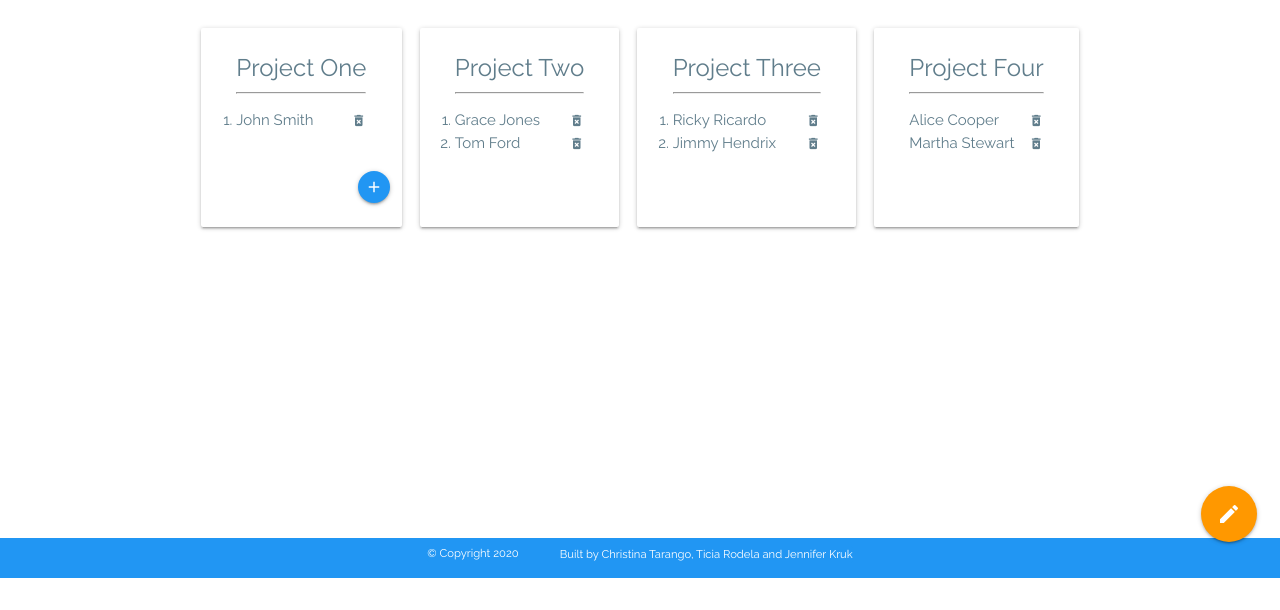
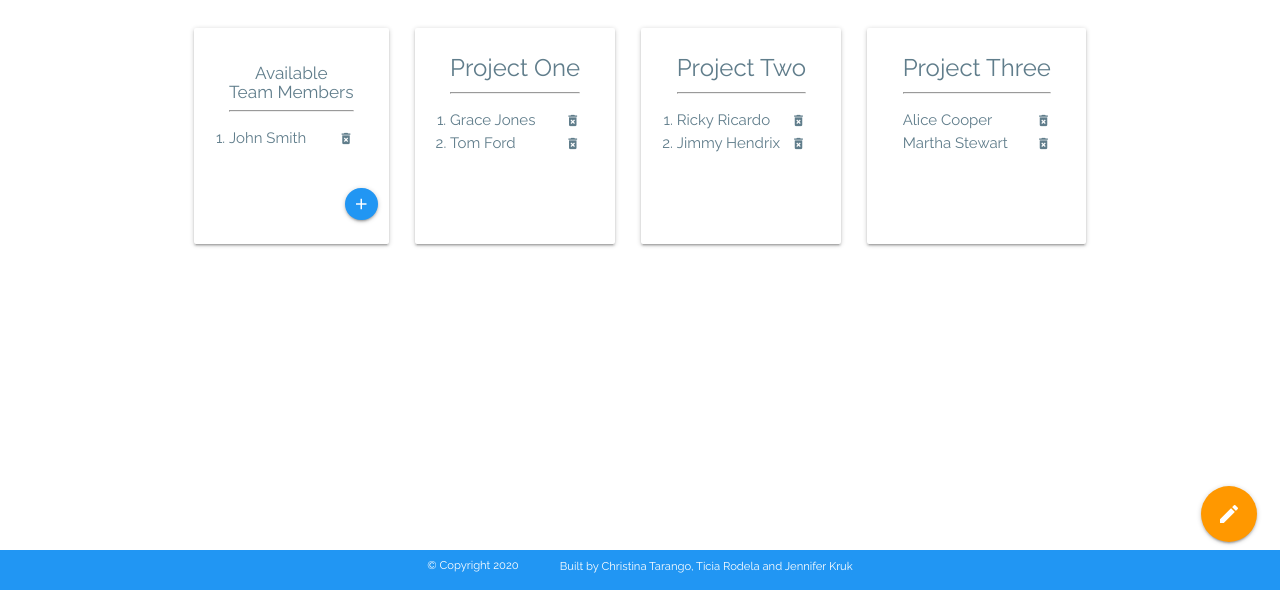
Before and after one commit to teslacats7776/Project2, a website: page public/manager.html in a window 1280 px wide. Shown: the part 203-813 px from the top of the page. Drawn offline with nearby package versions, Linux system fonts and the light colour scheme.

Commit message:
drag and drop added to manager's page

```diff
--- a/public/css/manager.css
+++ b/public/css/manager.css
@@ -102,6 +102,7 @@ img {
     height: 70vh;
 }
 
+
 #manager {
     color: orange;
     font-family: 'Playfair Display', serif;
--- a/public/js/dragndrop.js
+++ b/public/js/dragndrop.js
@@ -4,14 +4,13 @@
 $(document).ready(function() {
 
     // for team member page
-
     $( "#waiting, #assigned, #active, #done" ).sortable({
         connectWith: ".sort",
         dropOnEmpty: false
     });
 
     // for manager page
-    $( "#project1, #project2, #project3, #project4").sortable({
+    $( "#available, #project1, #project2, #project3").sortable({
         connectWith: ".sort",
         dropOnEmpty: false
     });
--- a/public/js/manager.js
+++ b/public/js/manager.js
@@ -29,7 +29,7 @@ $(document).ready(function(){
       });
 
       team.append(del);
-      $("#project1").append(team);
+      $("#available").append(team);
         //to clear the input
       $(".txtb").val("");
     }
@@ -38,8 +38,4 @@ $(document).ready(function(){
   });
 
 
-
-
-
-
 }); //end document.ready
--- a/public/manager.html
+++ b/public/manager.html
@@ -4,7 +4,7 @@
     <meta charset="UTF-8">
     <meta name="viewport" content="width=device-width, initial-scale=1.0">
     <!-- jQUERY  -->
-    <script src="https://ajax.googleapis.com/ajax/libs/jquery/3.5.1/jquery.min.js"></script>
+    <!-- <script src="https://ajax.googleapis.com/ajax/libs/jquery/3.5.1/jquery.min.js"></script> -->
     <!-- MATERIALIZE CSS -->
     <link rel="stylesheet" href="https://cdnjs.cloudflare.com/ajax/libs/materialize/1.0.0/css/materialize.min.css">
     <!--Import Google Icon Font-->
@@ -63,17 +63,17 @@
     </div>
 
     <!-- BODY  -->
-    <div class="container bodyContainer">
+    <div class="container bodyContainer row col s12">
         <h5 class = "right-align" id="manager">Project Manager's Name</h5>
 
     <!-- CARDS -->
-<div class="row cardRow col sm12">
+    <div class="row cardRow">
 
-  <div class="card white col sm3 waiting">
+  <div class="card white col sm3">
     <div class="card-content blue-grey-text">
-      <span class="card-title center">Project One</span>
+      <span class="card-title center"><h6>Available <br> Team Members</h6></span>
       <hr>
-      <ol id="project1" class="sort">
+      <ol id="available" class="sort">
       <li>John Smith<i class="tiny material-icons"id="del">delete_forever</i></li>
     </ol>
     </div>
@@ -88,9 +88,9 @@
 
    <div class="card white col sm3">
     <div class="card-content blue-grey-text">
-      <span class="card-title center">Project Two</span>
+      <span class="card-title center">Project One</span>
       <hr>
-      <ol id="project2" class="sort">
+      <ol id="project1" class="sort">
         <li>Grace Jones<i class="tiny material-icons"id="del">delete_forever</i></li>
         <li>Tom Ford<i class="tiny material-icons"id="del">delete_forever</i></li>
     </ol>
@@ -99,9 +99,9 @@
 
    <div class="card white col sm3">
     <div class="card-content blue-grey-text">
-      <span class="card-title center">Project Three</span>
+      <span class="card-title center">Project Two</span>
       <hr>
-      <ol id="project3" class="sort">
+      <ol id="project2" class="sort">
         <li>Ricky Ricardo<i class="tiny material-icons"id="del">delete_forever</i></li>
         <li>Jimmy Hendrix<i class="tiny material-icons"id="del">delete_forever</i></li>
     </ol>
@@ -110,9 +110,9 @@
 
    <div class="card white col sm3">
     <div class="card-content blue-grey-text">
-      <span class="card-title center">Project Four</span>
+      <span class="card-title center">Project Three</span>
       <hr>
-      <ul id="project4" class="sort">
+      <ul id="project3" class="sort">
         <li>Alice Cooper<i class="tiny material-icons"id="del">delete_forever</i></li>
         <li>Martha Stewart<i class="tiny material-icons"id="del">delete_forever</i></li>
       </ul>
@@ -129,11 +129,6 @@
         </ul>
       </div>
 
-
-
-
-
-
     </div> <!-- end body container -->
 
     <!-- FOOTER  -->
@@ -148,8 +143,11 @@
   <script src="https://www.gstatic.com/firebasejs/7.10.0/firebase-app.js"></script>
   <!-- SDKs for Firebase products that you want to use -->
   <script src="https://www.gstatic.com/firebasejs/7.10.0/firebase-database.js"></script>
+  <!-- jQUERY UI FOR DRAG AND DROP -->
+  <script src="https://code.jquery.com/jquery-1.12.4.js"></script>
+  <script src="https://code.jquery.com/ui/1.12.1/jquery-ui.js"></script>
   <!--Import jQuery before materialize.js-->
-    <script src="https://code.jquery.com/jquery-3.4.1.js"></script>
+  <!-- <script src="https://code.jquery.com/jquery-3.4.1.js"></script> -->
   <!-- Compiled and minified JavaScript - keep this one for the dropdown menu-->
   <script src="https://cdnjs.cloudflare.com/ajax/libs/materialize/0.98.2/js/materialize.min.js"></script>
   <!--keep this one for authentication-->
@@ -157,6 +155,7 @@
   <!-- javaScript files -->
   <script type="text/javascript" src="./js/index.js"></script>
   <script type="text/javascript" src="./js/manager.js"></script>
+  <script type="text/javascript" src="./js/dragndrop.js"></script>
 
 </body>
 </html>
```
Also changed, not shown: public/team.html (+1 -1 lines). Lines whose indentation alone changed are shown as unchanged.
